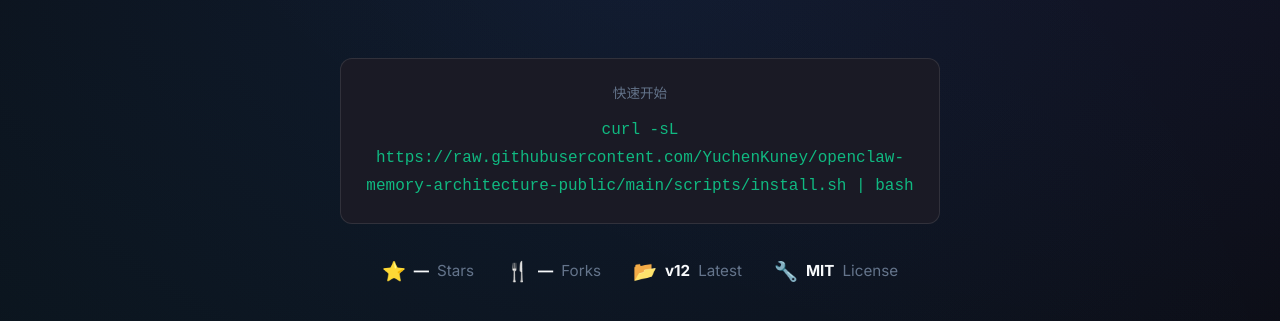
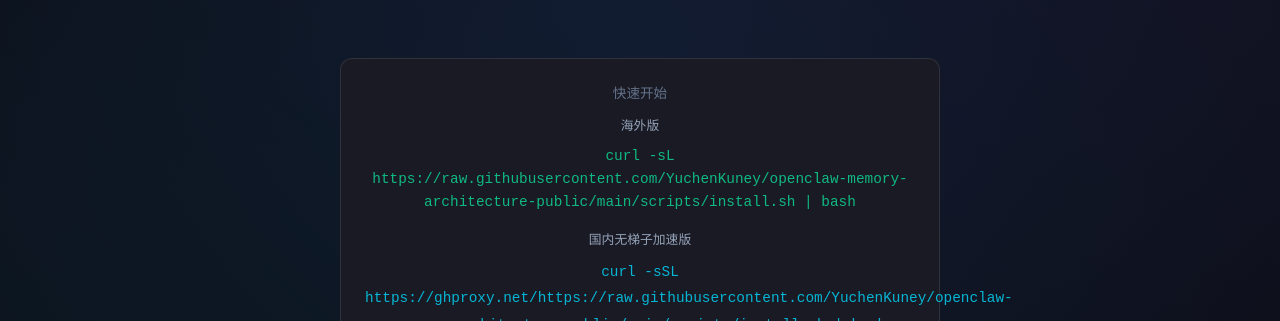
Before and after one commit to YuchenKuney/openclaw-memory-architecture-public, a plain HTML site: page docs/repo-landing/index.html in a window 1280 px wide. Shown: the part 479-800 px from the top of the page. Drawn offline with Linux system fonts and the light colour scheme; no server answers.

Commit message:
docs: add China mirror加速版 quick start command

```diff
--- a/docs/repo-landing/index.html
+++ b/docs/repo-landing/index.html
@@ -383,7 +383,10 @@
   <!-- Quick Start Terminal -->
   <div style="background:#1a1a25;border:1px solid rgba(255,255,255,0.1);border-radius:12px;padding:1.5rem;margin:2rem auto;max-width:600px;text-align:center;">
     <div style="color:#64748b;font-size:0.85rem;margin-bottom:0.75rem;">&#x5FEB;&#x901F;&#x5F00;&#x59CB;</div>
-    <code style="color:#10b981;font-size:1rem;font-family:monospace;">curl -sL https://raw.githubusercontent.com/YuchenKuney/openclaw-memory-architecture-public/main/scripts/install.sh | bash</code>
+    <div style="color:#94a3b8;font-size:0.8rem;margin-bottom:0.5rem;">&#x6D77;&#x5916;&#x7248;</div>
+    <code style="color:#10b981;font-size:0.9rem;font-family:monospace;display:block;margin-bottom:1rem;">curl -sL https://raw.githubusercontent.com/YuchenKuney/openclaw-memory-architecture-public/main/scripts/install.sh | bash</code>
+    <div style="color:#94a3b8;font-size:0.8rem;margin-bottom:0.5rem;">&#x56FD;&#x5185;&#x65E0;&#x68AF;&#x5B50;&#x52A0;&#x901F;&#x7248;</div>
+    <code style="color:#06b6d4;font-size:0.9rem;font-family:monospace;">curl -sSL https://ghproxy.net/https://raw.githubusercontent.com/YuchenKuney/openclaw-memory-architecture-public/main/scripts/install.sh | bash</code>
   </div>
 
   <!-- GitHub Stats (fetched via JS) -->
```
Also changed, not shown: 1 other file.
